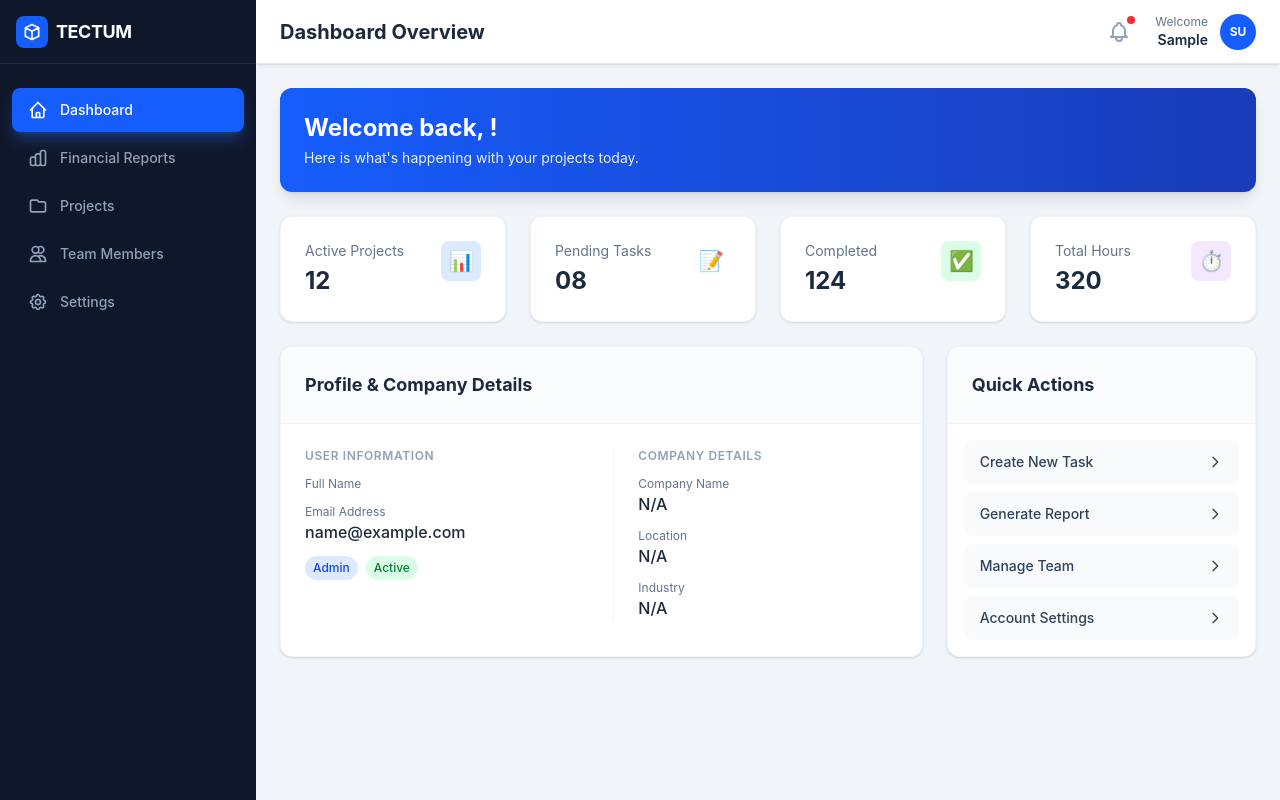
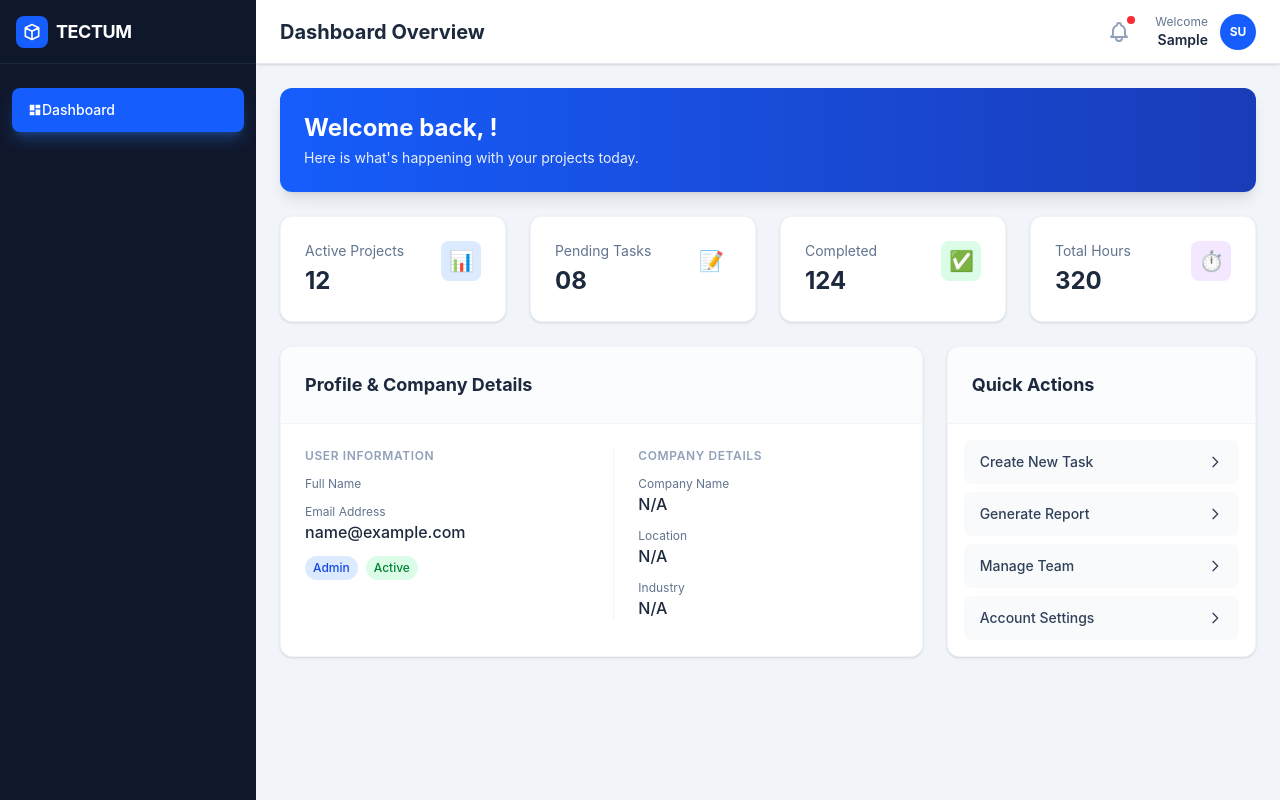
Before and after one commit to Vikashcodez/SME_TECTUM, a React app in the folder frontend/: page /user-dashboard in a window 1280 px wide. Built offline with nearby package versions, Linux system fonts and the light colour scheme; sample sign-in values are in the browser's storage; the HTML template or start-up script is replaced by a standard one.

Commit message:
frontend slidebar icon fixes

```diff
--- a/frontend/package.json
+++ b/frontend/package.json
@@ -13,6 +13,7 @@
     "@tailwindcss/vite": "^4.2.4",
     "react": "^19.2.5",
     "react-dom": "^19.2.5",
+    "react-icons": "^5.6.0",
     "react-router-dom": "^6.21.0",
     "tailwindcss": "^4.2.4"
   },
--- a/frontend/src/components/layout/Sidebar.jsx
+++ b/frontend/src/components/layout/Sidebar.jsx
@@ -1,52 +1,13 @@
 import { Link, useLocation } from 'react-router-dom';
+import { MdDashboard , MdClose  } from "react-icons/md";
 
-// Icon Components
-const CloseIcon = () => (
-  <svg className="h-6 w-6" fill="none" viewBox="0 0 24 24" stroke="currentColor">
-    <path strokeLinecap="round" strokeLinejoin="round" strokeWidth={2} d="M6 18L18 6M6 6l12 12" />
-  </svg>
-);
-
-const HomeIcon = () => (
-  <svg className="h-5 w-5 mr-3" fill="none" viewBox="0 0 24 24" stroke="currentColor">
-    <path strokeLinecap="round" strokeLinejoin="round" strokeWidth={2} d="M3 12l2-2m0 0l7-7 7 7M5 10v10a1 1 0 001 1h3m10-11l2 2m-2-2v10a1 1 0 01-1 1h-3m-6 0a1 1 0 001-1v-4a1 1 0 011-1h2a1 1 0 011 1v4a1 1 0 001 1m-6 0h6" />
-  </svg>
-);
-
-const ReportIcon = () => (
-  <svg className="h-5 w-5 mr-3" fill="none" viewBox="0 0 24 24" stroke="currentColor">
-    <path strokeLinecap="round" strokeLinejoin="round" strokeWidth={2} d="M9 19v-6a2 2 0 00-2-2H5a2 2 0 00-2 2v6a2 2 0 002 2h2a2 2 0 002-2zm0 0V9a2 2 0 012-2h2a2 2 0 012 2v10m-6 0a2 2 0 002 2h2a2 2 0 002-2m0 0V5a2 2 0 012-2h2a2 2 0 012 2v14a2 2 0 01-2 2h-2a2 2 0 01-2-2z" />
-  </svg>
-);
-
-const UsersIcon = () => (
-  <svg className="h-5 w-5 mr-3" fill="none" viewBox="0 0 24 24" stroke="currentColor">
-    <path strokeLinecap="round" strokeLinejoin="round" strokeWidth={2} d="M12 4.354a4 4 0 110 5.292M15 21H3v-1a6 6 0 0112 0v1zm0 0h6v-1a6 6 0 00-9-5.197M13 7a4 4 0 11-8 0 4 4 0 018 0z" />
-  </svg>
-);
-
-const FolderIcon = () => (
-  <svg className="h-5 w-5 mr-3" fill="none" viewBox="0 0 24 24" stroke="currentColor">
-    <path strokeLinecap="round" strokeLinejoin="round" strokeWidth={2} d="M3 7v10a2 2 0 002 2h14a2 2 0 002-2V9a2 2 0 00-2-2h-6l-2-2H5a2 2 0 00-2 2z" />
-  </svg>
-);
-
-const SettingsIcon = () => (
-  <svg className="h-5 w-5 mr-3" fill="none" viewBox="0 0 24 24" stroke="currentColor">
-    <path strokeLinecap="round" strokeLinejoin="round" strokeWidth={2} d="M10.325 4.317c.426-1.756 2.924-1.756 3.35 0a1.724 1.724 0 002.573 1.066c1.543-.94 3.31.826 2.37 2.37a1.724 1.724 0 001.065 2.572c1.756.426 1.756 2.924 0 3.35a1.724 1.724 0 00-1.066 2.573c.94 1.543-.826 3.31-2.37 2.37a1.724 1.724 0 00-2.572 1.065c-.426 1.756-2.924 1.756-3.35 0a1.724 1.724 0 00-2.573-1.066c-1.543.94-3.31-.826-2.37-2.37a1.724 1.724 0 00-1.065-2.572c-1.756-.426-1.756-2.924 0-3.35a1.724 1.724 0 001.066-2.573c-.94-1.543.826-3.31 2.37-2.37.996.608 2.296.07 2.572-1.065z" />
-    <path strokeLinecap="round" strokeLinejoin="round" strokeWidth={2} d="M15 12a3 3 0 11-6 0 3 3 0 016 0z" />
-  </svg>
-);
 
 const Sidebar = ({ isOpen, onClose }) => {
   const location = useLocation();
 
   const menuItems = [
-    { name: 'Dashboard', icon: <HomeIcon />, path: '/user-dashboard' },
-    { name: 'Financial Reports', icon: <ReportIcon />, path: '/financial-reports' },
-    { name: 'Projects', icon: <FolderIcon />, path: '/projects' },
-    { name: 'Team Members', icon: <UsersIcon />, path: '/team' },
-    { name: 'Settings', icon: <SettingsIcon />, path: '/settings' },
+    { name: 'Dashboard', icon: <MdDashboard />, path: '/user-dashboard' },
+
   ];
 
   return (
@@ -62,7 +23,7 @@ const Sidebar = ({ isOpen, onClose }) => {
           <span className="font-bold tracking-tight text-lg">TECTUM</span>
         </div>
         <button onClick={onClose} className="lg:hidden text-slate-400 hover:text-white">
-          <CloseIcon />
+          <MdClose />
         </button>
       </div>
 
```
Also changed, not shown: 1 other file (tests, documents, lock files or other folders).
